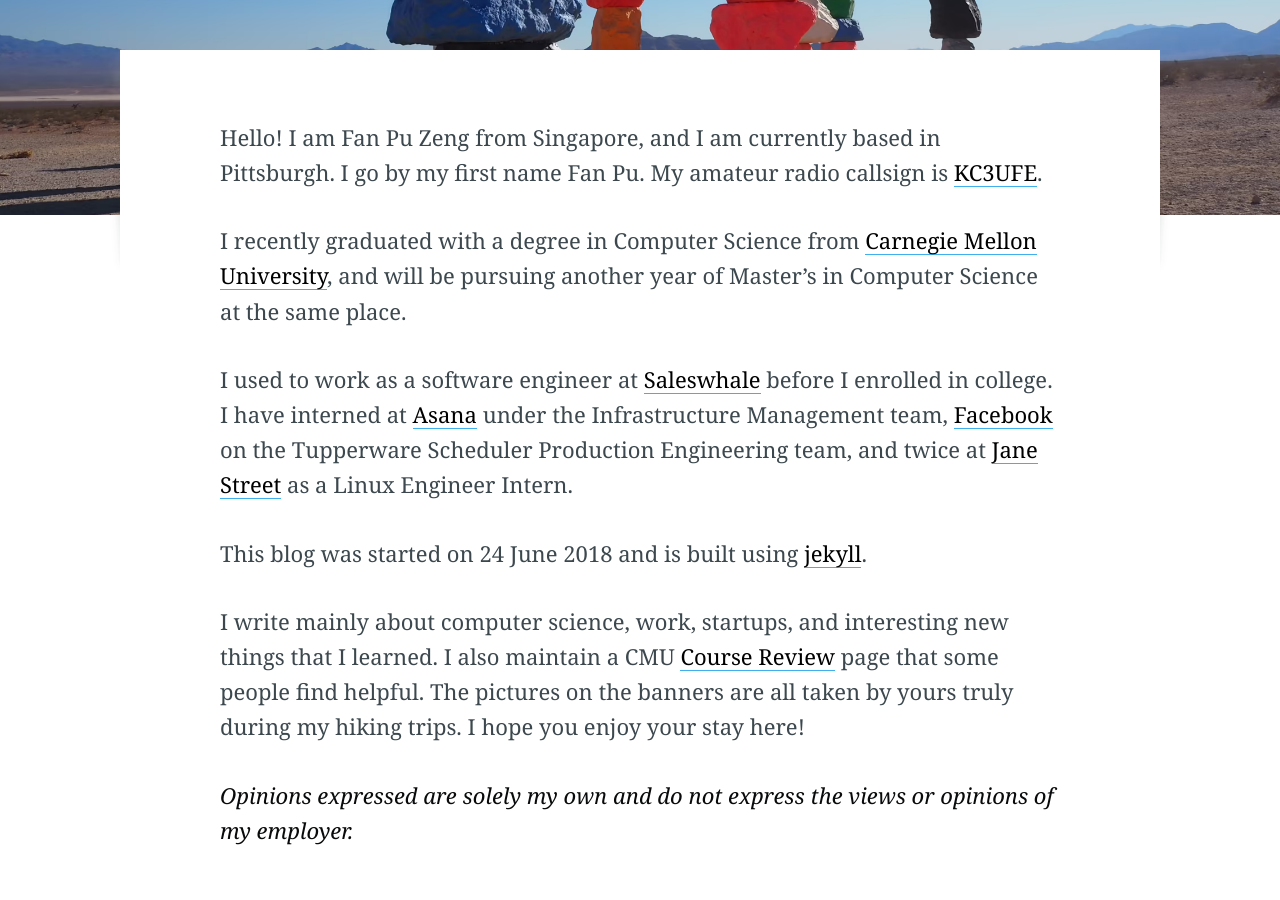
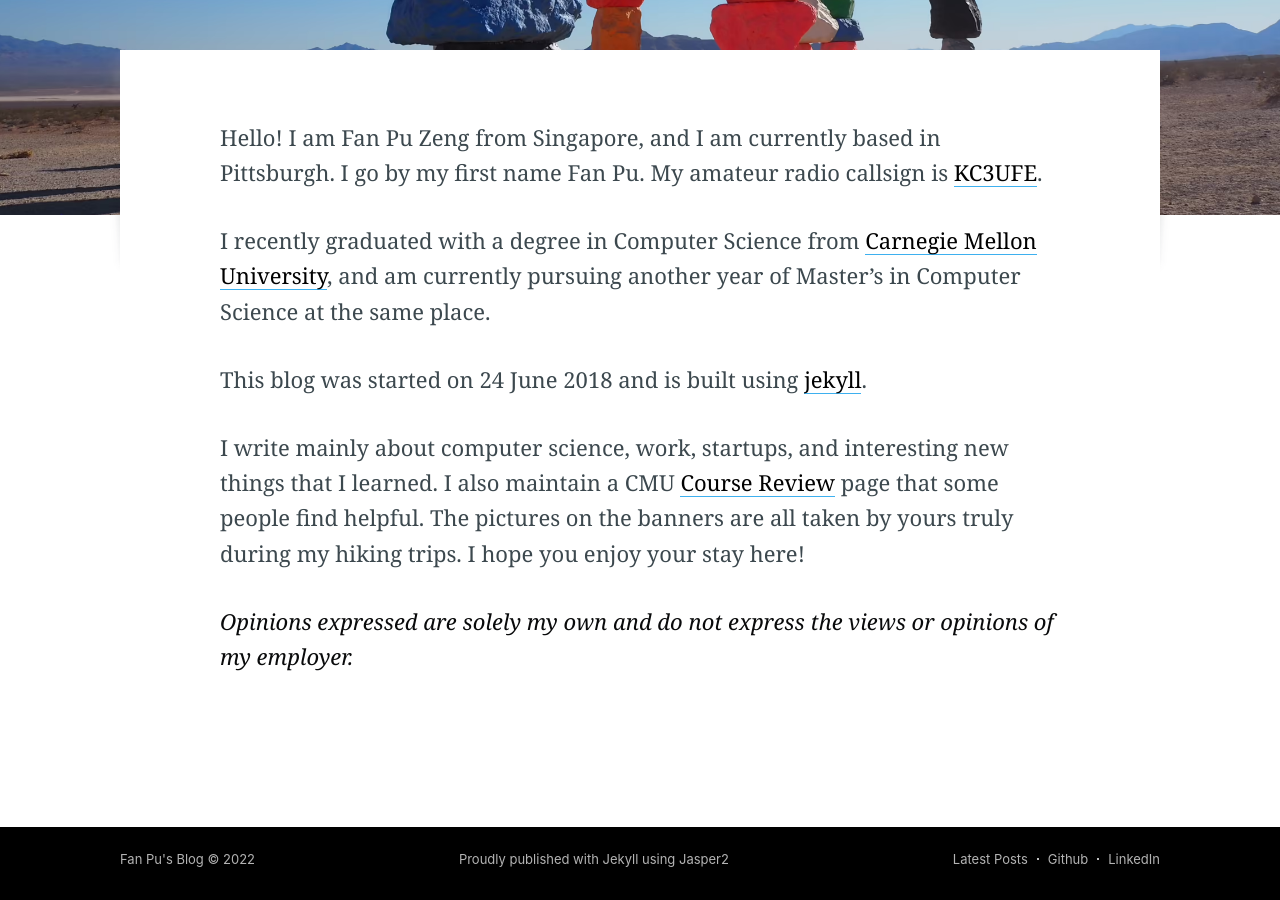
Before and after one commit to fanpu/blog, a Jekyll site: the page built from about.md, in a window 1280 px wide and 900 px high, scrolled down 822 px. Built offline with Jekyll 4.4.1, drawn with Linux system fonts in a browser that asks for light colours; nearby versions of some CDN libraries; comment, search, counter and statistics services are not loaded.

Commit message:
update about

```diff
--- a/about.md
+++ b/about.md
@@ -10,10 +10,10 @@
 ---
 Hello! I am Fan Pu Zeng from Singapore, and I am currently based in Pittsburgh. I go by my first name Fan Pu. My amateur radio callsign is [KC3UFE](https://www.fccbulletin.com/callsign/?q=KC3UFE).
 
-I recently graduated with a degree in Computer Science from [Carnegie Mellon University](https://www.cmu.edu/), and will be pursuing another year of Master's in Computer Science at the same place.
+I recently graduated with a degree in Computer Science from [Carnegie Mellon University](https://www.cmu.edu/), and am currently pursuing another year of Master's in Computer Science at the same place.
 
-I used to work as a software engineer at [Saleswhale](https://saleswhale.com) before I enrolled in college.
-I have interned at [Asana](https://asana.com/) under the Infrastructure Management team, [Facebook](https://about.facebook.com/meta) on the Tupperware Scheduler Production Engineering team, and twice at [Jane Street](https://www.janestreet.com/) as a Linux Engineer Intern.
+<!-- I used to work as a software engineer at [Saleswhale](https://saleswhale.com) before I enrolled in college.
+I have interned at [Asana](https://asana.com/) under the Infrastructure Management team, [Facebook](https://about.facebook.com/meta) on the Tupperware Scheduler Production Engineering team, and twice at [Jane Street](https://www.janestreet.com/) as a Linux Engineer Intern.  -->
 
 This blog was started on 24 June 2018 and is built using [jekyll](https://github.com/jekyll/jekyll).
 
```
